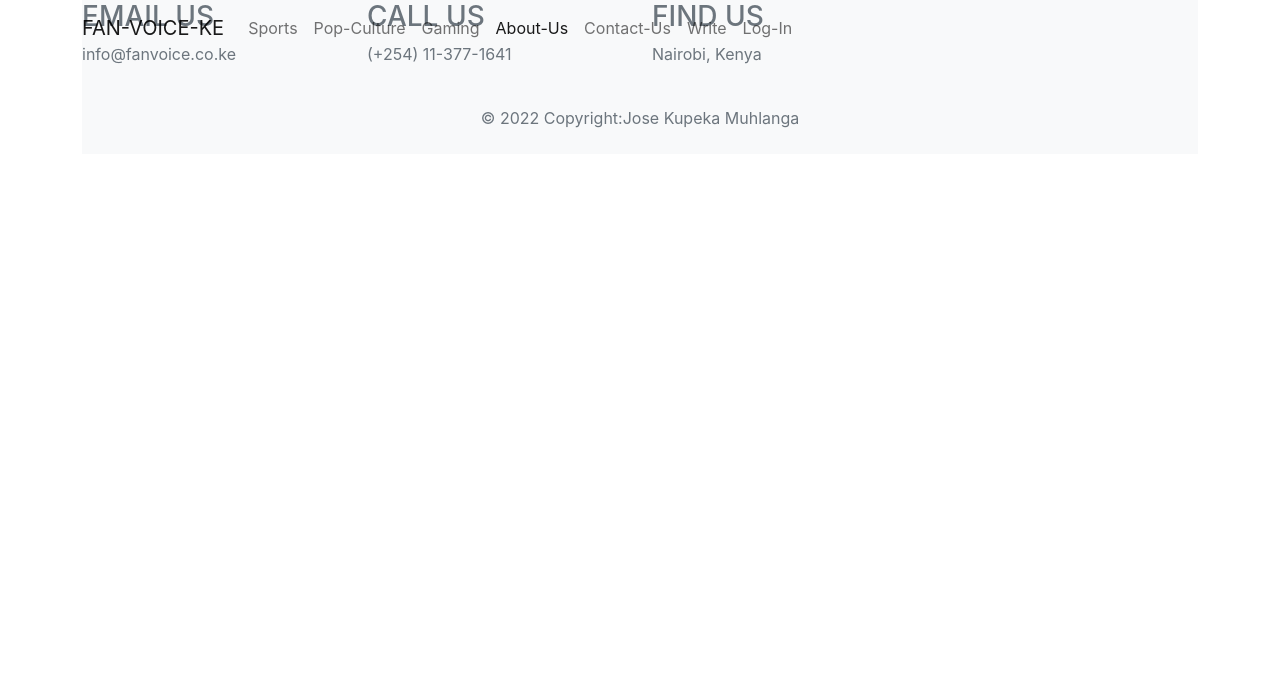
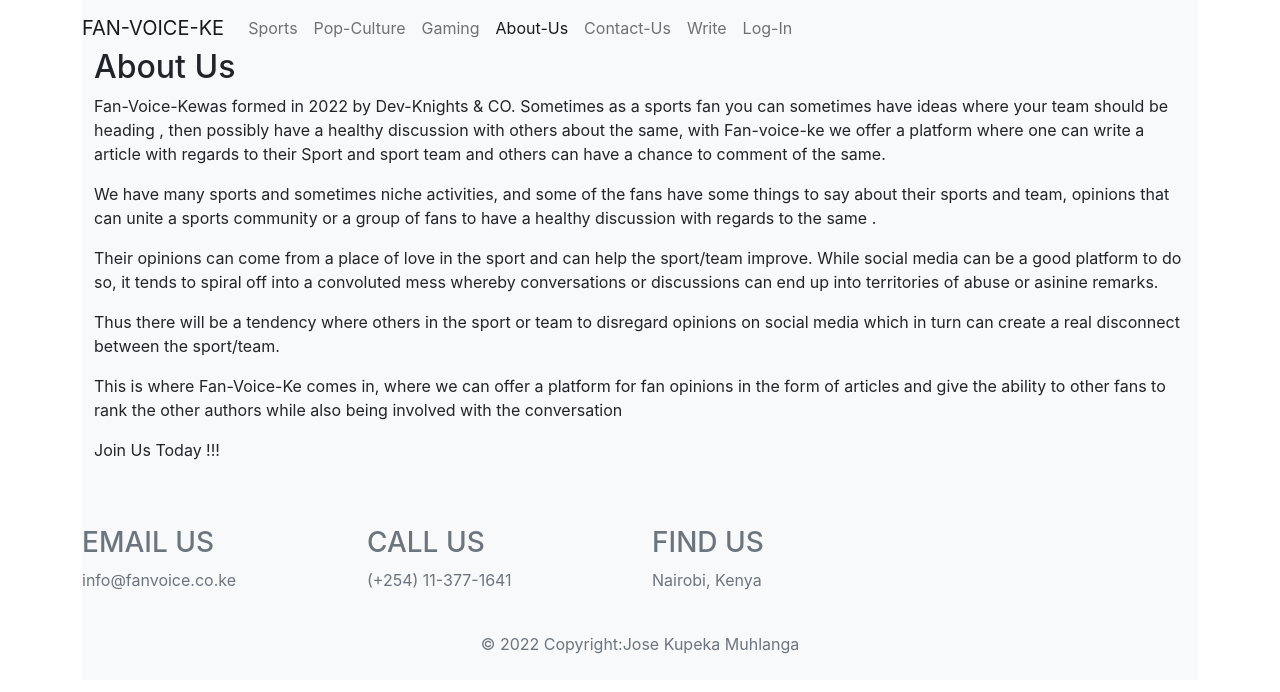
Before and after one commit to JMuhlanga/fanvoice-client, a React (Create React App) app: page /about in a window 1280 px wide. Shown: the top 692 px of the page. Built offline with nearby package versions, Linux system fonts and the light colour scheme.

Commit message:
Addition of about page

```diff
--- a/src/App.js
+++ b/src/App.js
@@ -6,6 +6,7 @@ import Footer from './Components/Footer';
 import Sports from './Components/Sports';
 import PopCulture from './Components/PopCulture';
 import Gaming from './Components/Gaming';
+import AboutUs from './Components/About';
 
 function App() {
   return (
@@ -17,6 +18,7 @@ function App() {
           <Route path="/sports" element={<Sports />} />
           <Route path="/popculture" element={<PopCulture />} />
           <Route path="/gaming" element={<Gaming />} />
+          <Route path="/about" element={<AboutUs />} />
         </Routes>
         <Footer />
       </BrowserRouter>
--- /dev/null
+++ b/src/Components/About.js
@@ -0,0 +1,39 @@
+import React from 'react';
+
+function AboutUs(){
+    return(
+        <>
+
+
+            <div className="container">
+
+                <div className="album py-5 bg-light">
+
+                    <div className="container">
+
+                    <h2>About Us</h2>
+
+                    <p>Fan-Voice-Kewas formed in 2022 by Dev-Knights & CO. Sometimes as a sports fan you can sometimes have ideas where your team should be heading , then possibly have a healthy discussion with others about the same, with Fan-voice-ke we offer a platform where one can write a article with regards to their Sport and sport team and others can have a chance to comment of the same.</p>
+
+                    <p>We have many sports and sometimes niche activities, and some of the fans have some things to say about their sports and team, opinions that can unite a sports community or a group of fans to have a healthy discussion with regards to the same .</p>
+
+                    <p> Their opinions can come from a place of love in the sport and can help the sport/team improve. While social media can be a good platform to do so, it tends to spiral off into a convoluted mess whereby conversations or discussions can end up into territories of abuse or asinine remarks.</p>
+
+                    <p>Thus there will be a tendency where others in the sport or team to disregard opinions on social media which in turn can create a real disconnect between the sport/team.</p>
+
+                    <p>This is where Fan-Voice-Ke comes in, where we can offer a platform for fan opinions in the form of articles and give the ability to other fans to rank the other authors while also being involved with the conversation</p>
+
+                    <p>Join Us Today !!!</p>
+
+                    </div>
+                </div>
+
+
+            </div>
+
+
+        </>
+    )
+}
+
+export default AboutUs;
--- a/src/Components/Gaming.js
+++ b/src/Components/Gaming.js
@@ -15,7 +15,7 @@ function Gaming(){
                 <>
                     <div class="col">
                         <div class="card shadow-sm">
-                            <img src={aobj.img} />
+                            <img src={aobj.img} alt="Article-realated " />
                             <div className="card-body">
                                 <h3>{aobj.title}</h3>
                             <p className="card-text">{aobj.content}</p>
--- a/src/Components/Home.js
+++ b/src/Components/Home.js
@@ -13,7 +13,7 @@ function Home(){
         <>
             <div class="col">
                 <div class="card shadow-sm">
-                    <img src={aobj.img} />
+                    <img src={aobj.img} alt="Article-realated " />
                     <div className="card-body">
                         <h3>{aobj.title}</h3>
                     <p className="card-text">{aobj.content.substring(0,150)}</p>
--- a/src/Components/PopCulture.js
+++ b/src/Components/PopCulture.js
@@ -15,7 +15,7 @@ function PopCulture(){
                 <>
                     <div class="col">
                         <div class="card shadow-sm">
-                            <img src={aobj.img} />
+                            <img src={aobj.img} alt="Article-realated " />
                             <div className="card-body">
                                 <h3>{aobj.title}</h3>
                             <p className="card-text">{aobj.content}</p>
--- a/src/Components/Sports.js
+++ b/src/Components/Sports.js
@@ -15,7 +15,7 @@ function Sports(){
                 <>
                     <div class="col">
                         <div class="card shadow-sm">
-                            <img src={aobj.img} />
+                            <img src={aobj.img} alt="Article-realated " />
                             <div className="card-body">
                                 <h3>{aobj.title}</h3>
                             <p className="card-text">{aobj.content}</p>
```
